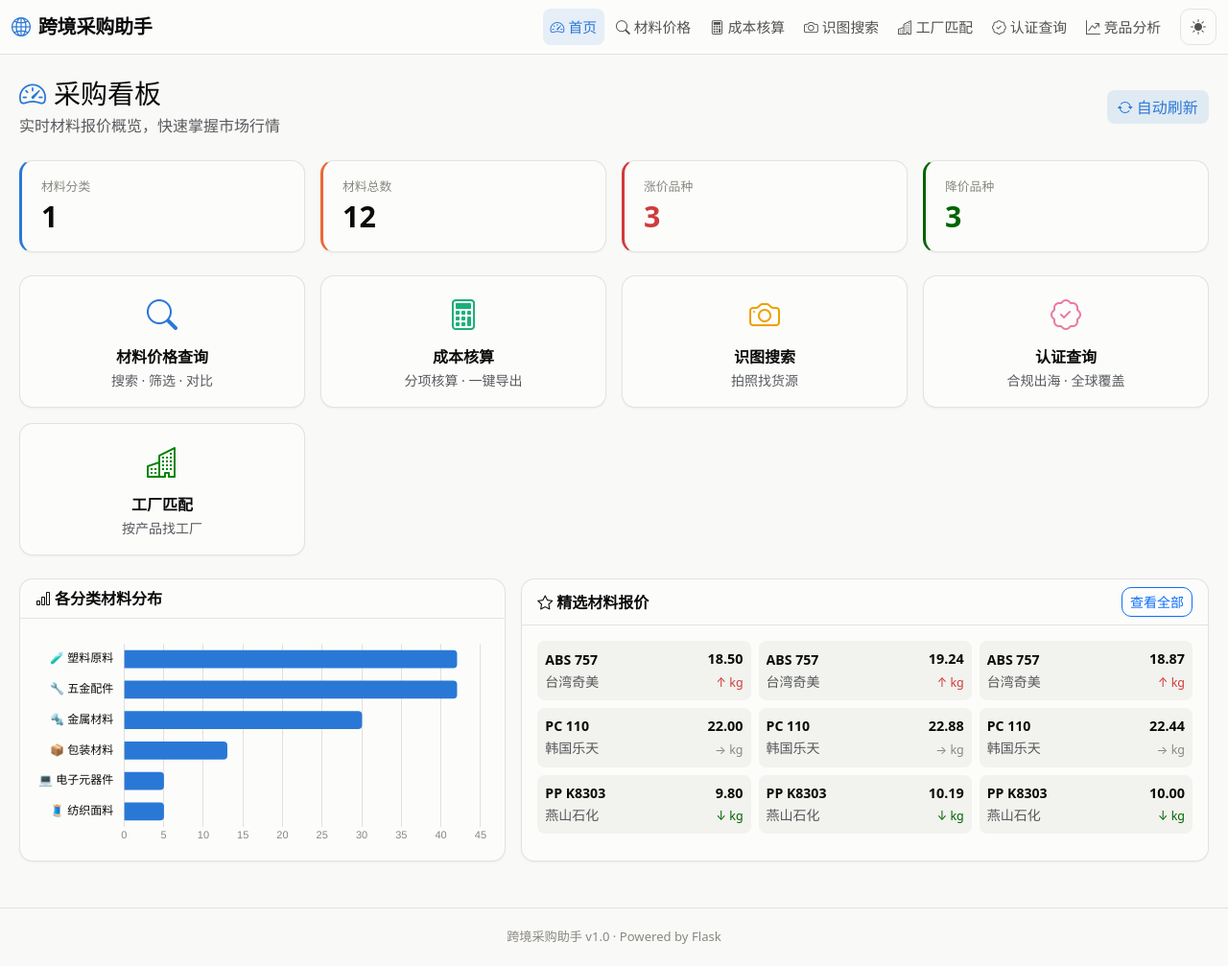
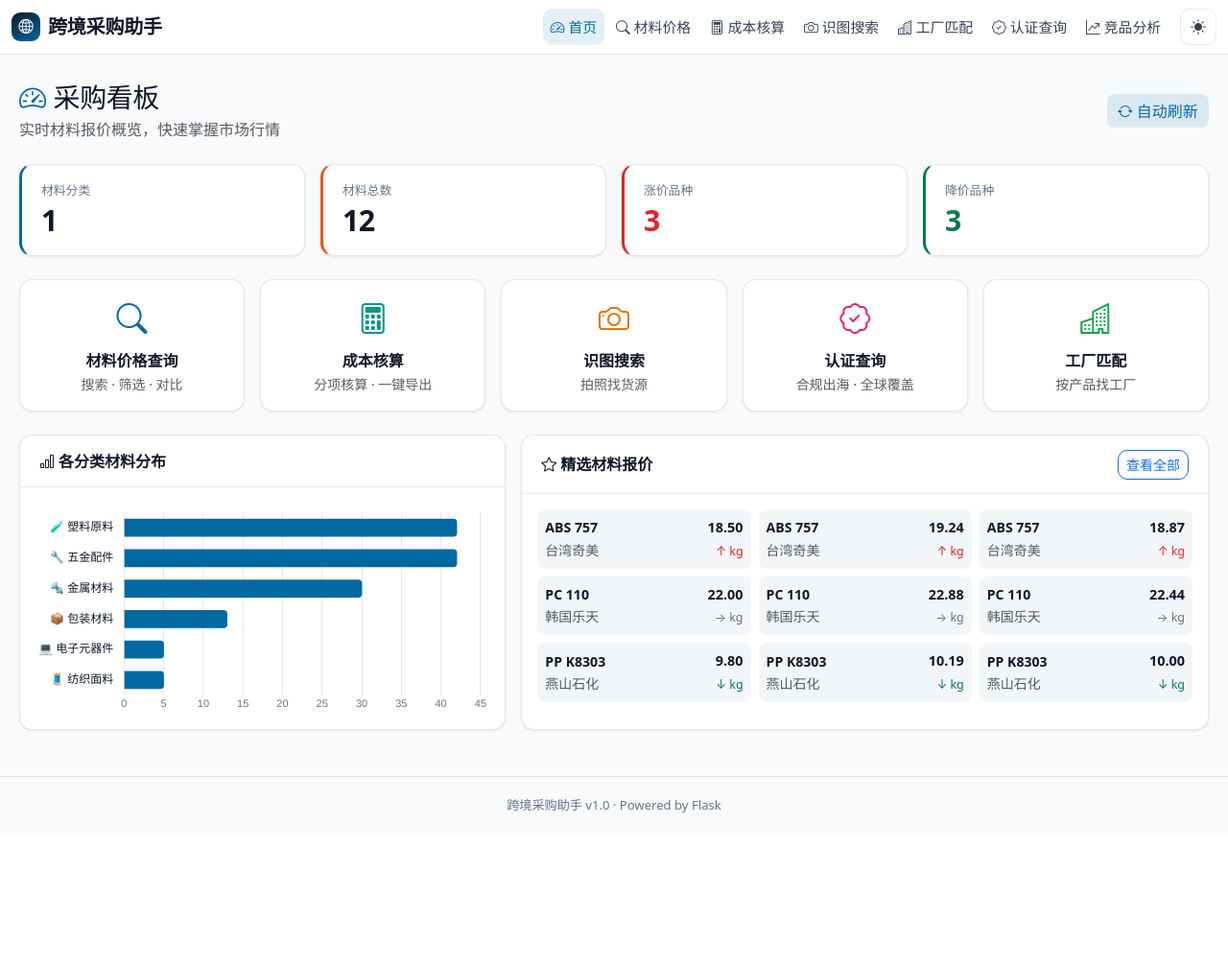
Before and after one commit to luochengchen/procurement-app, a Flask app: page / in a window 1280 px wide. Shown: the whole page at 96% size. After the commit the page ends 847 px from the top, so only its background shows below. Run offline with Flask 3, Linux system fonts and the light colour scheme; data comes from the database, SQL or seed files in the repository.

Commit message:
style(ui): 设计系统换新为商务深蓝 + Soft UI
- 主题色板由暖灰改为商务深蓝/石板色，主色 #2a78d6 → #0369a1
- 新增柔和多层阴影、:focus-visible 焦点环、数字列 tabular-nums，
  以及 prefers-reduced-motion 支持；品牌图标改为深蓝渐变方块
- 修复首页 5 个快捷入口塞进 4 列栅格导致第 5 个悬空换行的问题，
  改用 row-cols-2/3/5 响应式铺满并等高
- 图表变量名（--surface/--ink/--gridline/--series-*）全部保留，
  chartColors() 无需改动，仅取值随主题更新

```diff
--- a/static/css/style.css
+++ b/static/css/style.css
@@ -9,69 +13,72 @@
   color-scheme: light;
 
   /* 表面与文字 */
-  --surface: #fcfcfb;          /* 卡片表面 */
-  --page: #f9f9f7;             /* 页面背景 */
-  --ink: #0b0b0b;              /* 主文字 */
-  --ink-2: #52514e;            /* 次文字 */
-  --muted: #898781;            /* 弱文字 / 轴线 */
-  --gridline: #e1e0d9;         /* 分隔线 */
-  --border: rgba(11, 11, 11, 0.10);
+  --surface: #ffffff;          /* 卡片表面 */
+  --page: #f8fafc;             /* 页面背景 */
+  --ink: #0f172a;              /* 主文字 */
+  --ink-2: #334155;            /* 次文字 */
+  --muted: #64748b;            /* 弱文字 / 轴线 */
+  --gridline: #e2e8f0;         /* 分隔线 */
+  --border: rgba(15, 23, 42, 0.10);
 
   /* 强调色 = categorical slot 1 (blue) */
-  --primary: #2a78d6;
-  --primary-hover: #256abf;
+  --primary: #0369a1;
+  --primary-hover: #0284c7;
 
   /* 分类色（图表 + 标签共用） */
-  --series-1: #2a78d6;  /* blue */
-  --series-2: #eb6834;  /* orange */
-  --series-3: #1baf7a;  /* aqua */
-  --series-4: #eda100;  /* yellow */
-  --series-5: #e87ba4;  /* magenta */
-  --series-6: #008300;  /* green */
-  --series-7: #4a3aa7;  /* violet */
-  --series-8: #e34948;  /* red */
+  --series-1: #0369a1;  /* blue */
+  --series-2: #ea580c;  /* orange */
+  --series-3: #0d9488;  /* teal */
+  --series-4: #d97706;  /* amber */
+  --series-5: #db2777;  /* magenta */
+  --series-6: #16a34a;  /* green */
+  --series-7: #6d28d9;  /* violet */
+  --series-8: #dc2626;  /* red */
 
   /* 状态色（涨跌 / 强制可选） */
-  --good: #006300;    /* 下跌 / 成功 */
-  --warning: #eda100;
-  --serious: #ec835a;
-  --critical: #d03b3b; /* 上涨 / 严重 */
+  --good: #047857;      /* 下跌 / 成功 */
+  --warning: #d97706;
+  --serious: #ea580c;
+  --critical: #dc2626;  /* 上涨 / 严重 */
 
-  --shadow-sm: 0 1px 2px rgba(11, 11, 11, 0.05);
-  --shadow-md: 0 4px 14px rgba(11, 11, 11, 0.08);
+  /* Soft UI：柔和多层阴影 */
+  --shadow-sm: 0 1px 2px rgba(15, 23, 42, 0.04), 0 1px 3px rgba(15, 23, 42, 0.06);
+  --shadow-md: 0 2px 8px rgba(15, 23, 42, 0.06), 0 12px 32px rgba(15, 23, 42, 0.10);
+  --ring: 0 0 0 3px rgba(3, 105, 161, 0.18);
 }
 
 /* ---- 暗色主题 ---- */
 [data-bs-theme="dark"] {
   color-scheme: dark;
 
-  --surface: #1a1a19;
-  --page: #0d0d0d;
-  --ink: #ffffff;
-  --ink-2: #c3c2b7;
-  --muted: #898781;
-  --gridline: #2c2c2a;
+  --surface: #131c2e;
+  --page: #0b1220;
+  --ink: #f8fafc;
+  --ink-2: #cbd5e1;
+  --muted: #94a3b8;
+  --gridline: #26334a;
   --border: rgba(255, 255, 255, 0.10);
 
-  --primary: #3987e5;
-  --primary-hover: #5598e7;
+  --primary: #38bdf8;
+  --primary-hover: #7dd3fc;
 
-  --series-1: #3987e5;
-  --series-2: #d95926;
-  --series-3: #199e70;
-  --series-4: #c98500;
-  --series-5: #d55181;
-  --series-6: #008300;
-  --series-7: #9085e9;
-  --series-8: #e66767;
+  --series-1: #38bdf8;
+  --series-2: #fb923c;
+  --series-3: #2dd4bf;
+  --series-4: #fbbf24;
+  --series-5: #f472b6;
+  --series-6: #4ade80;
+  --series-7: #a78bfa;
+  --series-8: #f87171;
 
-  --good: #0ca30c;
-  --warning: #c98500;
-  --serious: #ec835a;
-  --critical: #e66767;
+  --good: #34d399;
+  --warning: #fbbf24;
+  --serious: #fb923c;
+  --critical: #f87171;
 
-  --shadow-sm: 0 1px 2px rgba(0, 0, 0, 0.3);
-  --shadow-md: 0 4px 14px rgba(0, 0, 0, 0.4);
+  --shadow-sm: 0 1px 2px rgba(0, 0, 0, 0.35), 0 1px 3px rgba(0, 0, 0, 0.30);
+  --shadow-md: 0 2px 8px rgba(0, 0, 0, 0.35), 0 12px 32px rgba(0, 0, 0, 0.45);
+  --ring: 0 0 0 3px rgba(56, 189, 248, 0.24);
 }
 
 /* ---- 覆盖 Bootstrap 变量，让组件跟随设计系统 ---- */
@@ -79,7 +86,7 @@
   --bs-body-bg: var(--page);
   --bs-body-color: var(--ink);
   --bs-primary: var(--primary);
-  --bs-primary-rgb: 42, 120, 214;
+  --bs-primary-rgb: 3, 105, 161;
   --bs-border-color: var(--gridline);
   --bs-card-bg: var(--surface);
   --bs-body-font-family: system-ui, -apple-system, "Segoe UI", "Microsoft YaHei", sans-serif;
@@ -102,6 +109,7 @@ body {
   min-height: 100vh;
   display: flex;
   flex-direction: column;
+  -webkit-font-smoothing: antialiased;
   transition: background 0.25s ease, color 0.25s ease;
 }
 
@@ -110,24 +118,46 @@ main {
   width: 100%;
   max-width: 1280px;
   margin: 0 auto;
-  padding: 1.5rem 1.25rem 3rem;
+  padding: 1.75rem 1.25rem 3rem;
+}
+
+h1, h2, h3, h4 {
+  letter-spacing: -0.015em;
+}
+
+/* 键盘焦点环 —— 鼠标点击不显示，Tab 导航必须可见 */
+:focus-visible {
+  outline: 2px solid var(--primary);
+  outline-offset: 2px;
+  border-radius: 6px;
 }
 
 /* ---- 导航栏 ---- */
 .navbar {
-  background: var(--surface) !important;
+  background: color-mix(in srgb, var(--surface) 88%, transparent) !important;
   border-bottom: 1px solid var(--border);
-  backdrop-filter: blur(8px);
+  backdrop-filter: saturate(180%) blur(12px);
 }
 
 .navbar-brand {
   color: var(--ink) !important;
   font-weight: 700;
   letter-spacing: -0.01em;
+  display: inline-flex;
+  align-items: center;
 }
 
+/* 品牌图标做成深蓝渐变方块，替代裸图标 */
 .navbar-brand i {
-  color: var(--primary);
+  color: #fff;
+  background: linear-gradient(150deg, #0f172a 0%, var(--primary) 100%);
+  width: 30px;
+  height: 30px;
+  border-radius: 9px;
+  display: inline-flex;
+  align-items: center;
+  justify-content: center;
+  font-size: 0.95rem;
 }
 
 .navbar .nav-link {
@@ -135,7 +165,7 @@ main {
   font-size: 0.925rem;
   font-weight: 500;
   padding: 0.5rem 0.9rem;
-  border-radius: 8px;
+  border-radius: 9px;
   transition: background 0.15s ease, color 0.15s ease;
 }
 
@@ -175,17 +205,19 @@ main {
   border: 1px solid var(--border);
   border-radius: 14px;
   box-shadow: var(--shadow-sm);
-  transition: box-shadow 0.2s ease, transform 0.2s ease;
+  transition: box-shadow 0.2s ease, transform 0.2s ease, border-color 0.2s ease;
 }
 
 .card:hover {
   box-shadow: var(--shadow-md);
+  border-color: color-mix(in srgb, var(--primary) 22%, var(--border));
 }
 
 .card-header {
   background: transparent;
   border-bottom: 1px solid var(--border);
   font-weight: 600;
+  padding: 0.9rem 1.25rem;
 }
 
 /* ---- 统计卡片 ---- */
@@ -206,6 +238,7 @@ main {
   font-weight: 700;
   line-height: 1.2;
   margin-top: 0.25rem;
+  letter-spacing: -0.02em;
   font-variant-numeric: tabular-nums;
 }
 
--- a/templates/index.html
+++ b/templates/index.html
@@ -38,38 +38,38 @@
     </div>
 </div>
 
-<!-- 快捷入口 -->
-<div class="row g-3 mb-4">
-    <div class="col-6 col-md-3">
-        <a href="/materials" class="card quick-link d-block p-3 text-center">
+<!-- 快捷入口：5 项，窄屏 2 列 → 中屏 3 列 → 宽屏 5 列整行铺满 -->
+<div class="row row-cols-2 row-cols-md-3 row-cols-lg-5 g-3 mb-4">
+    <div class="col">
+        <a href="/materials" class="card quick-link d-block h-100 p-3 text-center">
             <i class="bi bi-search fs-2"></i>
             <div class="mt-2 fw-semibold">材料价格查询</div>
             <small class="text-muted">搜索 · 筛选 · 对比</small>
         </a>
     </div>
-    <div class="col-6 col-md-3">
-        <a href="/calculator" class="card quick-link d-block p-3 text-center">
+    <div class="col">
+        <a href="/calculator" class="card quick-link d-block h-100 p-3 text-center">
             <i class="bi bi-calculator fs-2" style="color: var(--series-3)"></i>
             <div class="mt-2 fw-semibold">成本核算</div>
             <small class="text-muted">分项核算 · 一键导出</small>
         </a>
     </div>
-    <div class="col-6 col-md-3">
-        <a href="/image-search" class="card quick-link d-block p-3 text-center">
+    <div class="col">
+        <a href="/image-search" class="card quick-link d-block h-100 p-3 text-center">
             <i class="bi bi-camera fs-2" style="color: var(--series-4)"></i>
             <div class="mt-2 fw-semibold">识图搜索</div>
             <small class="text-muted">拍照找货源</small>
         </a>
     </div>
-    <div class="col-6 col-md-3">
-        <a href="/certification" class="card quick-link d-block p-3 text-center">
+    <div class="col">
+        <a href="/certification" class="card quick-link d-block h-100 p-3 text-center">
             <i class="bi bi-patch-check fs-2" style="color: var(--series-5)"></i>
             <div class="mt-2 fw-semibold">认证查询</div>
             <small class="text-muted">合规出海 · 全球覆盖</small>
         </a>
     </div>
-    <div class="col-6 col-md-3">
-        <a href="/factory" class="card quick-link d-block p-3 text-center">
+    <div class="col">
+        <a href="/factory" class="card quick-link d-block h-100 p-3 text-center">
             <i class="bi bi-buildings fs-2" style="color: var(--series-6)"></i>
             <div class="mt-2 fw-semibold">工厂匹配</div>
             <small class="text-muted">按产品找工厂</small>
```
Also changed, not shown: other parts of static/css/style.css (+52 -4 lines).
